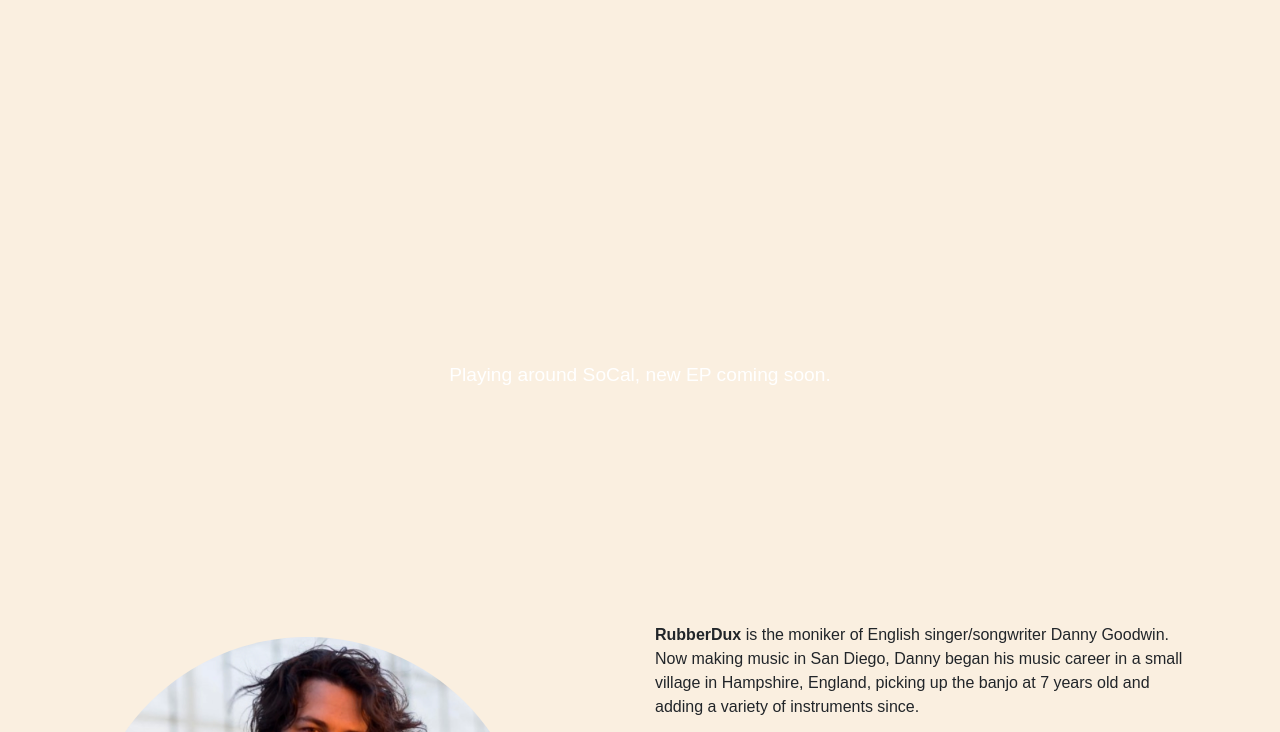
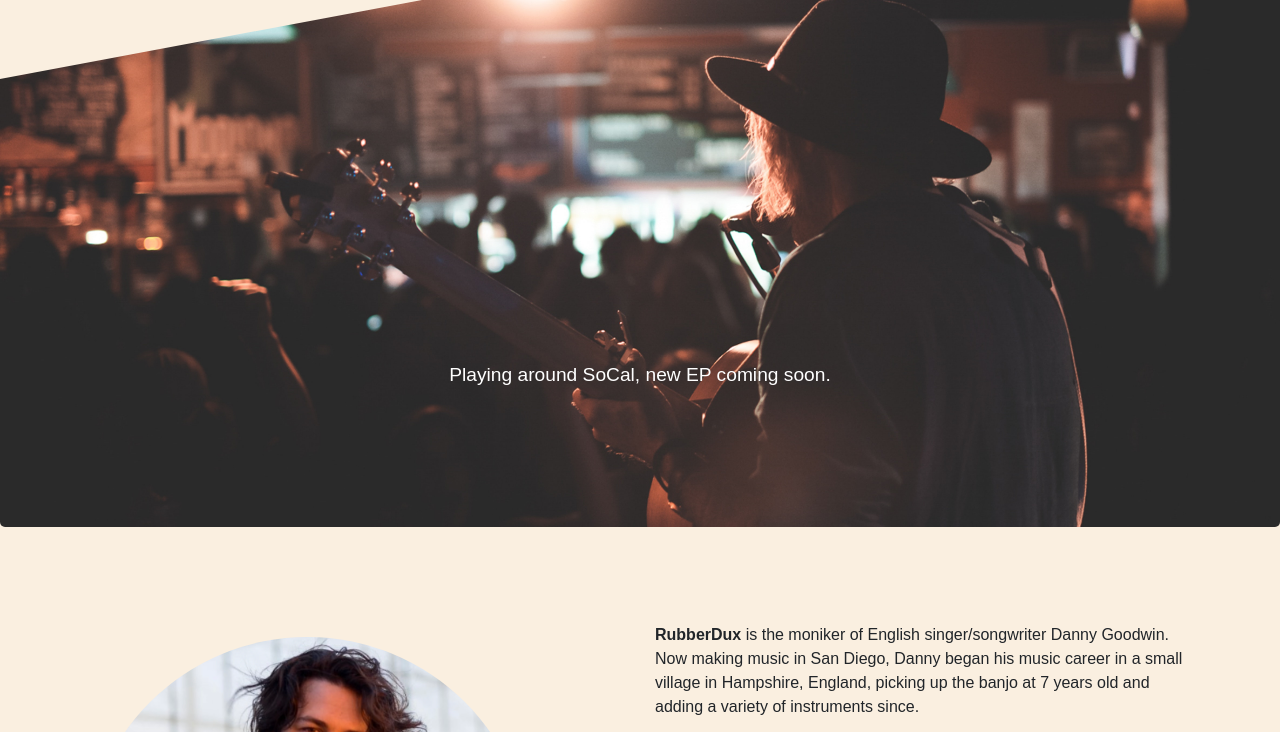
Before and after one commit to dannypellatt/RubberDux, a plain HTML site: page index.html in a window 1280 px wide. Shown: the part 113-845 px from the top of the page. Drawn offline with nearby package versions, Linux system fonts and the light colour scheme; a script that the page names is missing.

Commit message:
Update index.html

```diff
--- a/index.html
+++ b/index.html
@@ -28,7 +28,7 @@
 
 <!-- HERO Section -->
 
-    <section id="home" class="hero-section d-flex flex-column align-items-center text-center" style="background-image: url('hero_img2.jpg');">
+    <section id="home" class="hero-section d-flex flex-column align-items-center text-center" style="background-image: url('hero-img2.jpg');">
         <div class="text-group">
             <p class="hero-subtitle">Playing around SoCal, new EP coming soon.</p>
         </div>
```
